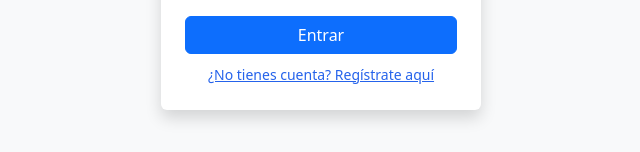
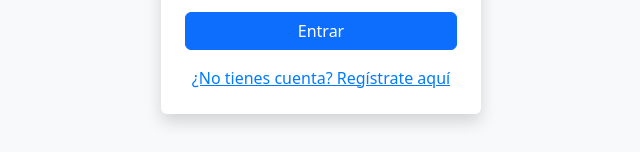
Before and after one commit to maibarra0904/react-todo, a React (Vite) app: page / in a window 1280 px wide. Shown: the part 495-647 px from the top of the page, without its empty margins (319-959 px from the left). Built offline with nearby package versions, Linux system fonts and the light colour scheme; no server answers.

Commit message:
Refactor registration link in Login component

```diff
--- a/src/components/Login.jsx
+++ b/src/components/Login.jsx
@@ -3,7 +3,6 @@ import { useState } from 'react';
 import PropTypes from 'prop-types';
 import swasLogo from '../assets/swas-logo.svg';
 
-const FRONTEND_URL = import.meta.env.VITE_FRONTEND_URL;
 
 export default function Login({ onLogin, loading }) {
   const [email, setEmail] = useState('');
@@ -42,10 +41,10 @@ export default function Login({ onLogin, loading }) {
         <button type="submit" className="btn btn-primary w-100" disabled={loading}>
           {loading ? 'Ingresando...' : 'Entrar'}
         </button>
-        <div className="text-center mt-2">
+        <div style={{ marginTop: '16px', textAlign: 'center' }}>
             <a
-            href={`${FRONTEND_URL}/register`}
-            className="text-blue-600 hover:underline text-sm"
+              href={`${import.meta.env.VITE_FRONTEND_URL}/register`}
+              style={{ color: '#007bff', textDecoration: 'underline' }}
               target="_blank"
               rel="noopener noreferrer"
             >
```
Lines whose indentation alone changed are shown as unchanged.
